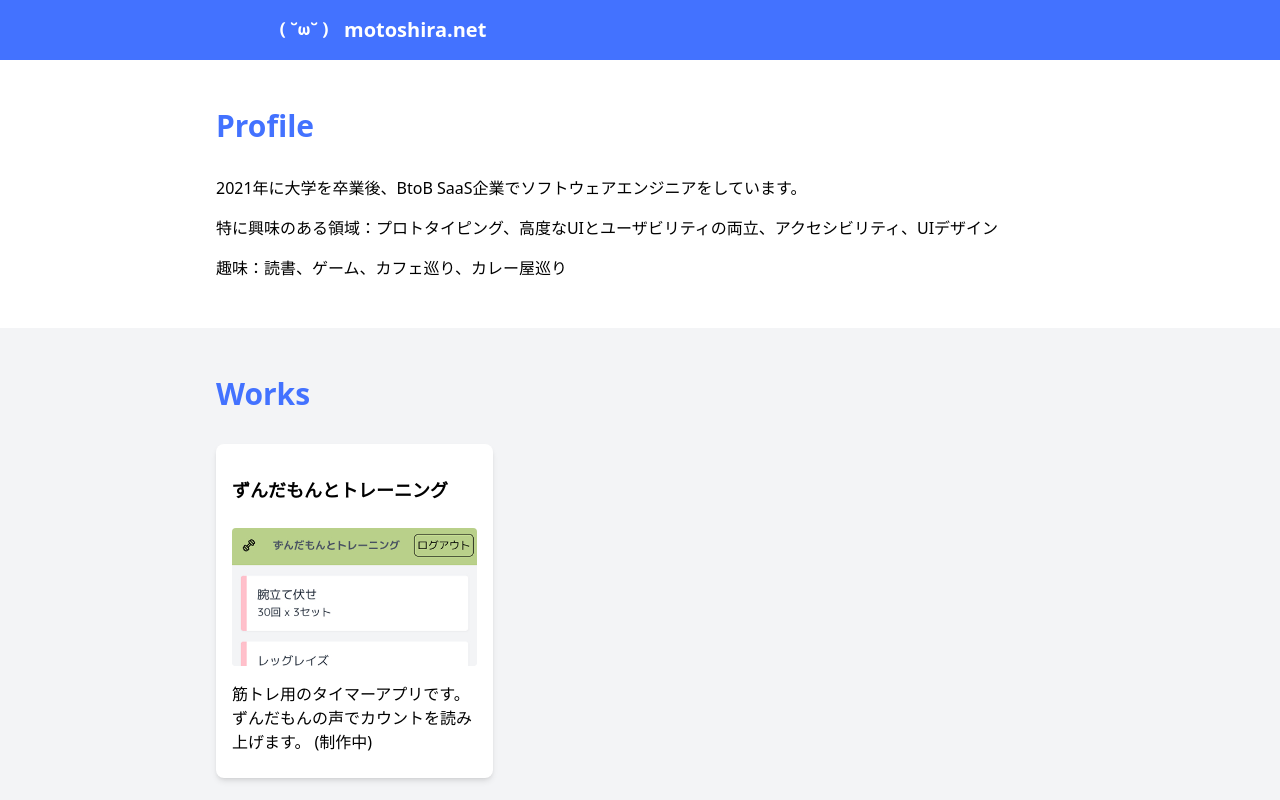
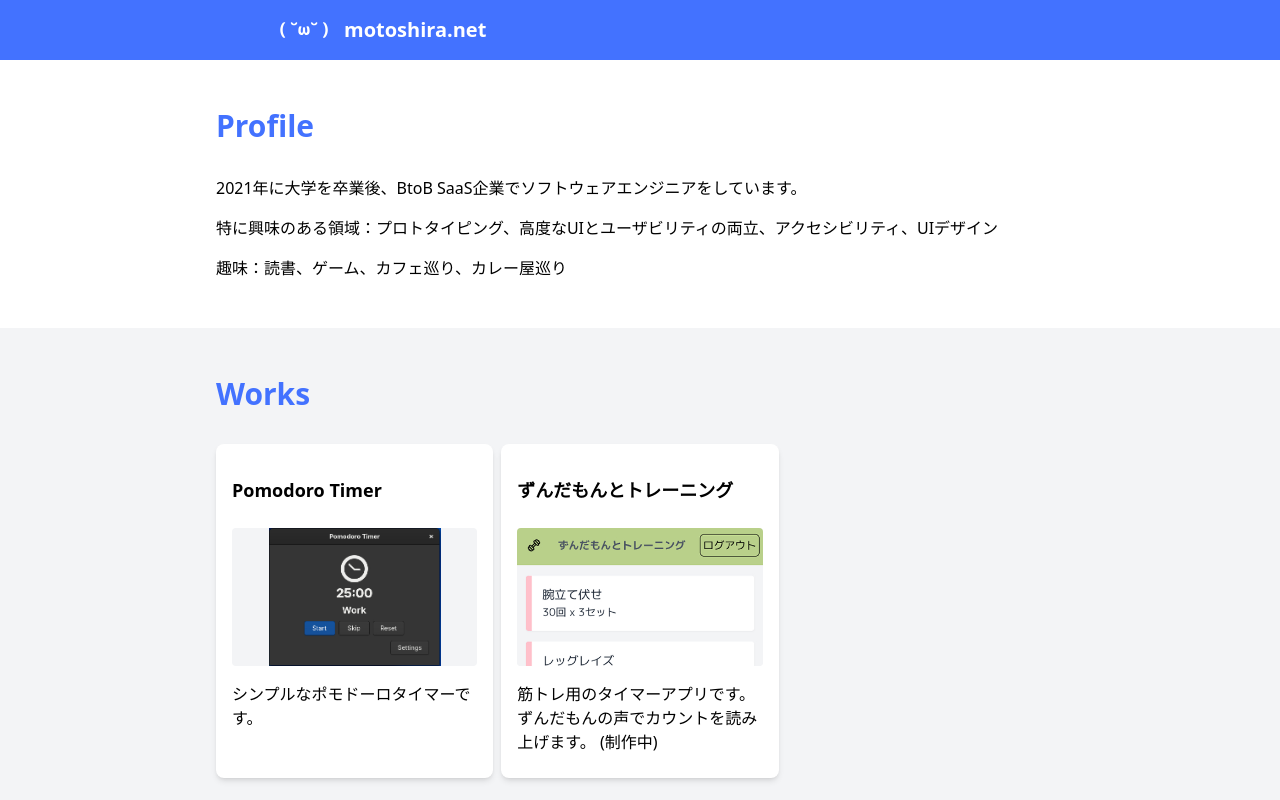
Before and after one commit to motoshira/motoshira.github.io, a Next.js app: page / in a window 1280 px wide. Shown: the top 800 px of the page. Built offline with nearby package versions, Linux system fonts and the light colour scheme.

Commit message:
Add WorksItem

```diff
--- a/src/app/page.tsx
+++ b/src/app/page.tsx
@@ -6,7 +6,9 @@ import SectionWrap from "@/components/SectionWrap";
 import Text1 from "@/components/Text1";
 import myImage from "../../public/me.svg";
 import zundamon from "../../public/works/zundamon.jpg";
-import { ReactNode } from "react";
+import pomodoroTimerPoc from "../../public/works/pomodoro-timer-poc.jpg";
+import { ReactNode, useMemo } from "react";
+import Link from "next/link";
 
 const Navigation = () => {
 	return (
@@ -37,21 +39,36 @@ const WorksItem = ({
 	title,
 	img,
 	description,
+	href,
 }: {
 	title: string;
 	img: StaticImageData;
 	description: ReactNode;
+	href?: string;
 }) => {
+	const image = useMemo(() => {
+		return href ? (
+			<Link href={href} target="_blank" rel="noopener noreferrer">
+				<Image
+					src={img}
+					alt={title}
+					className="w-full aspect-16/9 object-contain bg-gray-100 rounded-sm"
+				/>
+			</Link>
+		) : (
+			<Image
+				src={img}
+				alt={title}
+				className="w-full aspect-16/9 object-contain bg-gray-100 rounded-sm"
+			/>
+		);
+	}, [img, title, href]);
 	return (
 		<div className="flex flex-col items-start space-y-2 p-4 bg-white rounded-lg shadow-md">
 			<h3 className="text-left text-base md:text-lg font-bold py-4 ">
 				{title}
 			</h3>
-			<Image
-				src={img}
-				alt={title}
-				className="w-full aspect-16/9 object-contain bg-gray-100 rounded-sm"
-			/>
+			{image}
 			<p className="py-2">
 				<Text1>{description}</Text1>
 			</p>
@@ -90,6 +107,12 @@ function App() {
 						<Heading2>Works</Heading2>
 						<SubSectionWrap>
 							<div className="grid md:grid-cols-3 md:gap-2">
+								<WorksItem
+									href="https://github.com/motoshira/pomodoro-timer-poc"
+									title="Pomodoro Timer"
+									img={pomodoroTimerPoc}
+									description="シンプルなポモドーロタイマーです。"
+								/>
 								<WorksItem
 									title="ずんだもんとトレーニング"
 									img={zundamon}
```
Also changed, not shown: public/works/pomodoro-timer-poc.jpg (added).
